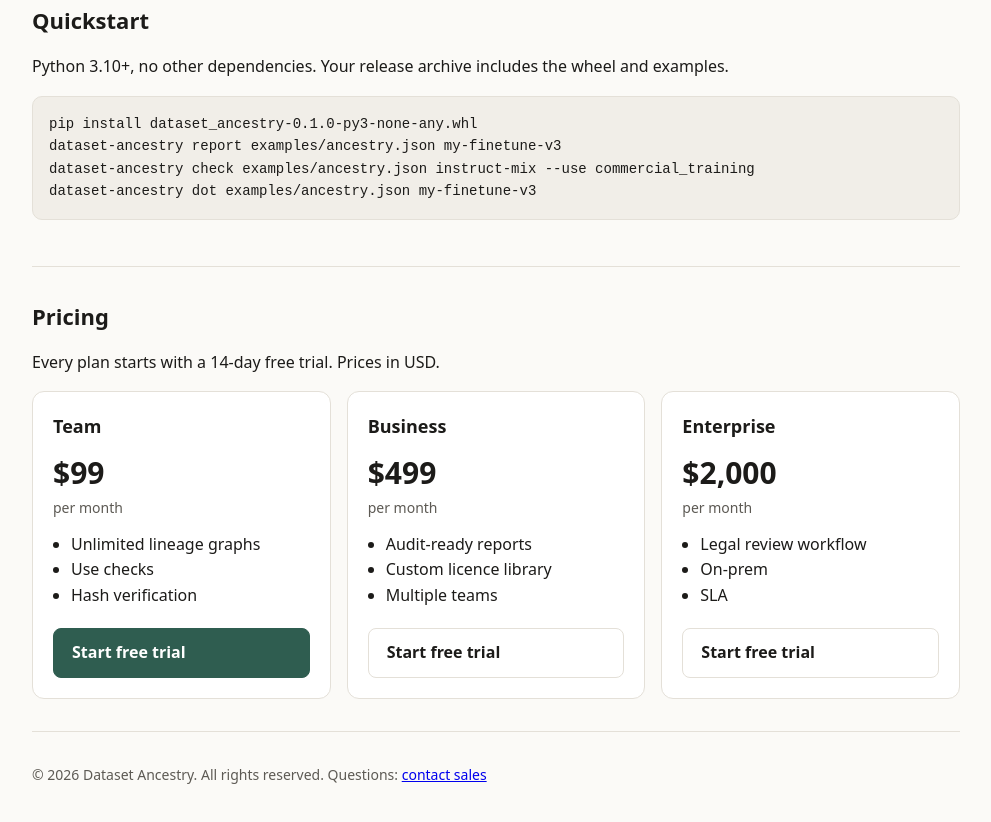
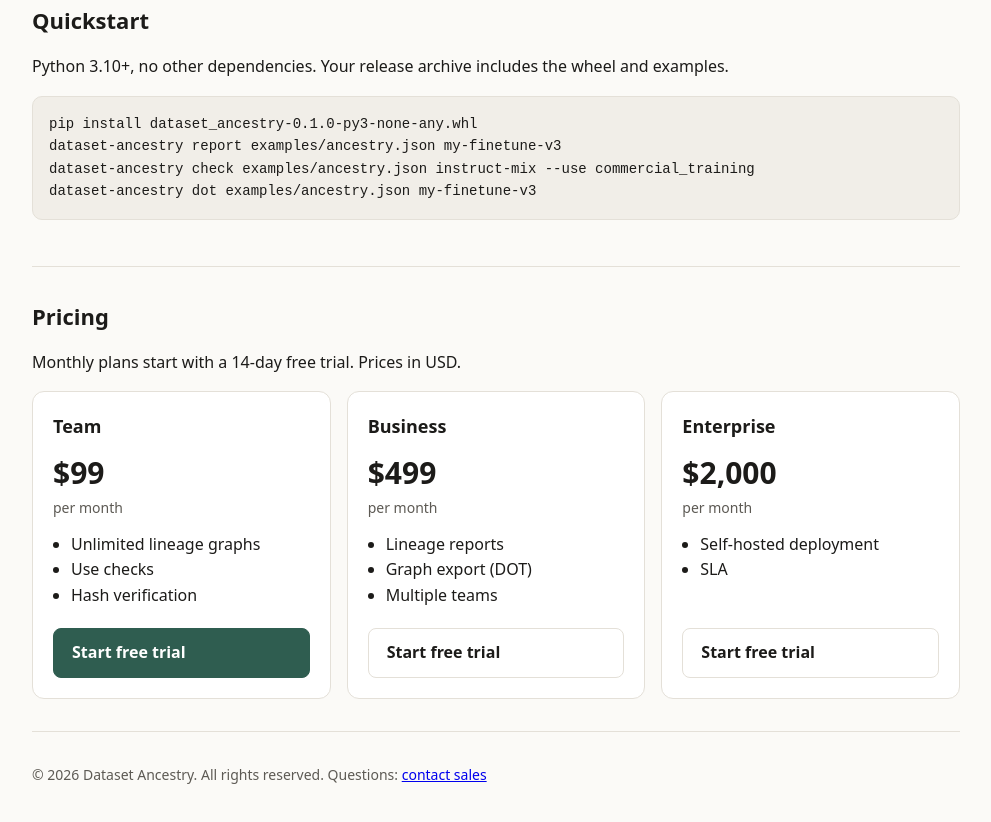
Before and after one commit to eliem08/dataset-ancestry, a plain HTML site: page landing/index.html in a window 1280 px wide. Shown: the part 727-1549 px from the top of the page, without its empty margins (144-1135 px from the left). Drawn offline with Linux system fonts and the light colour scheme.

Commit message:
Pricing copy: list only what the software does; trial applies to monthly plans; plan note

```diff
--- a/landing/index.html
+++ b/landing/index.html
@@ -54,7 +54,7 @@ dataset-ancestry dot examples/ancestry.json my-finetune-v3</code></pre>
   </section>
   <section>
     <h2>Pricing</h2>
-    <p>Every plan starts with a 14-day free trial. Prices in USD.</p>
+    <p>Monthly plans start with a 14-day free trial. Prices in USD.</p>
     <div class="grid">
       <article class="plan">
         <h3>Team</h3>
@@ -65,13 +65,13 @@ dataset-ancestry dot examples/ancestry.json my-finetune-v3</code></pre>
       <article class="plan">
         <h3>Business</h3>
         <p class="price">$499<span>per month</span></p>
-        <ul><li>Audit-ready reports</li><li>Custom licence library</li><li>Multiple teams</li></ul>
+        <ul><li>Lineage reports</li><li>Graph export (DOT)</li><li>Multiple teams</li></ul>
         <a class="btn" href="https://github.com/eliem08/dataset-ancestry/issues/new?title=Dataset%20Ancestry%20Business&amp;labels=sales">Start free trial</a>
       </article>
       <article class="plan">
         <h3>Enterprise</h3>
         <p class="price">$2,000<span>per month</span></p>
-        <ul><li>Legal review workflow</li><li>On-prem</li><li>SLA</li></ul>
+        <ul><li>Self-hosted deployment</li><li>SLA</li></ul>
         <a class="btn" href="https://github.com/eliem08/dataset-ancestry/issues/new?title=Dataset%20Ancestry%20Enterprise&amp;labels=sales">Start free trial</a>
       </article>
     </div>
```
Also changed, not shown: 1 other file.
